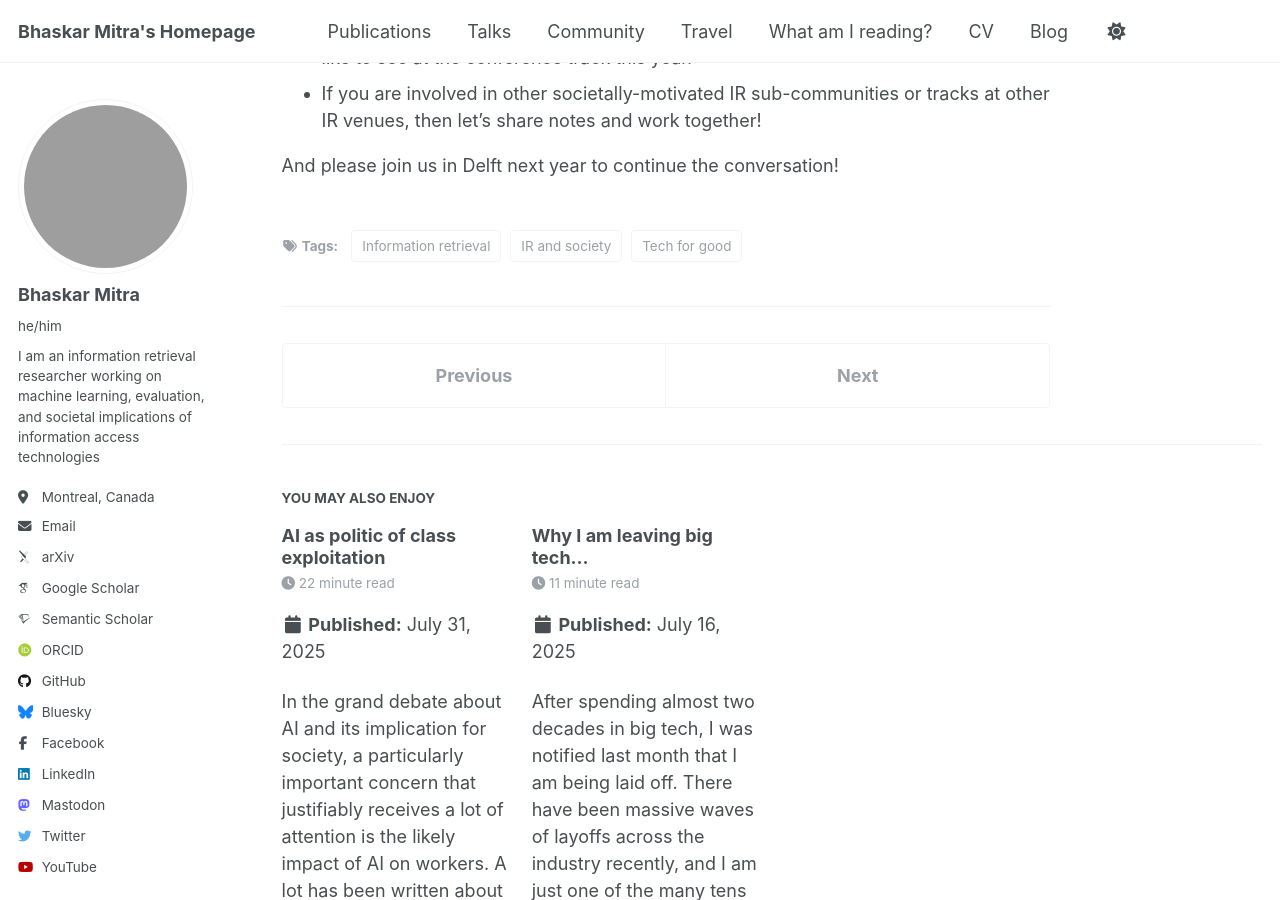
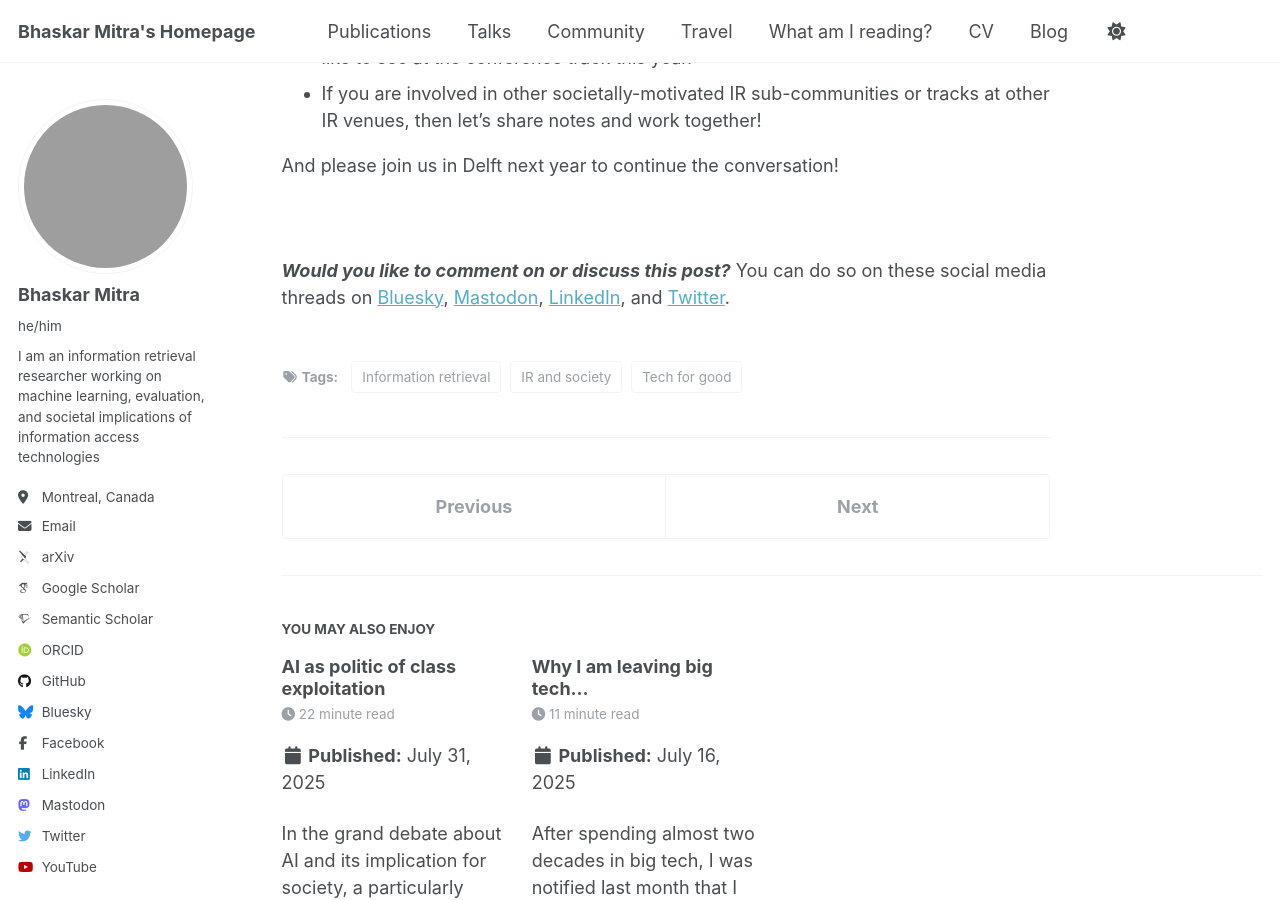
Before and after one commit to bhaskar-mitra/bhaskar-mitra.github.io, a Jekyll site: the page built from _posts/2025-09-01-what-is-ir-for-good.md, in a window 1280 px wide and 900 px high, scrolled down 7301 px. Built offline with Jekyll 4.4.1, drawn with Linux system fonts in a browser that asks for light colours; some web fonts are replaced; grey boxes are pictures that could not be loaded.

Commit message:
Update 2025-09-01-what-is-ir-for-good.md

```diff
--- a/_posts/2025-09-01-what-is-ir-for-good.md
+++ b/_posts/2025-09-01-what-is-ir-for-good.md
@@ -205,5 +205,7 @@
 * Send us your feedback / ideas for the IR-for-Good track and tell us what you would like to see at the conference track this year.
 * If you are involved in other societally-motivated IR sub-communities or tracks at other IR venues, then let’s share notes and work together!
 
+And please join us in Delft next year to continue the conversation!
 
-And please join us in Delft next year to continue the conversation!
+<br/><br/>
+**_Would you like to comment on or discuss this post?_** You can do so on these social media threads on [Bluesky](https://bsky.app/profile/bmitra.bsky.social/post/3lxugbrenv223), [Mastodon](https://mastodon.social/@bmitra/115135391331084967), [LinkedIn](https://www.linkedin.com/feed/update/urn:li:share:7368664254205362176/), and [Twitter](https://x.com/UnderdogGeek/status/1962899087973298458).
```
